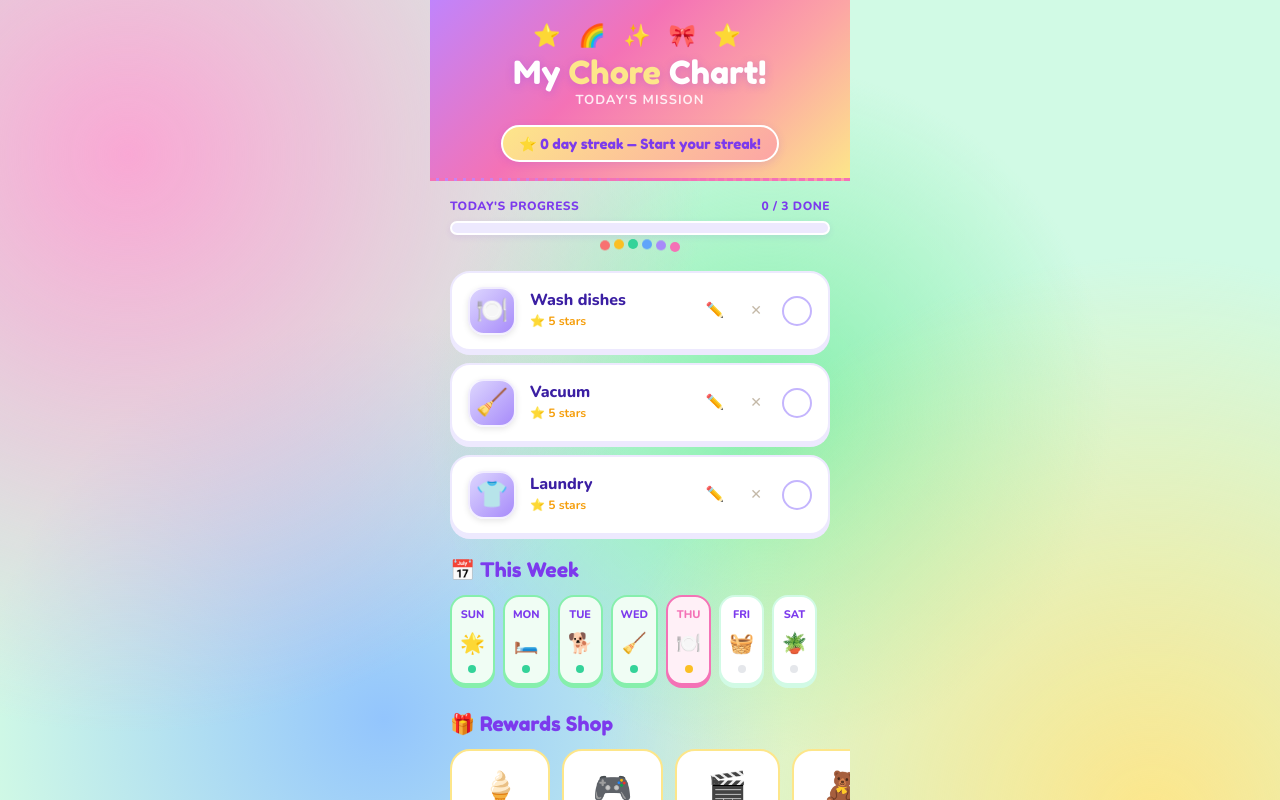
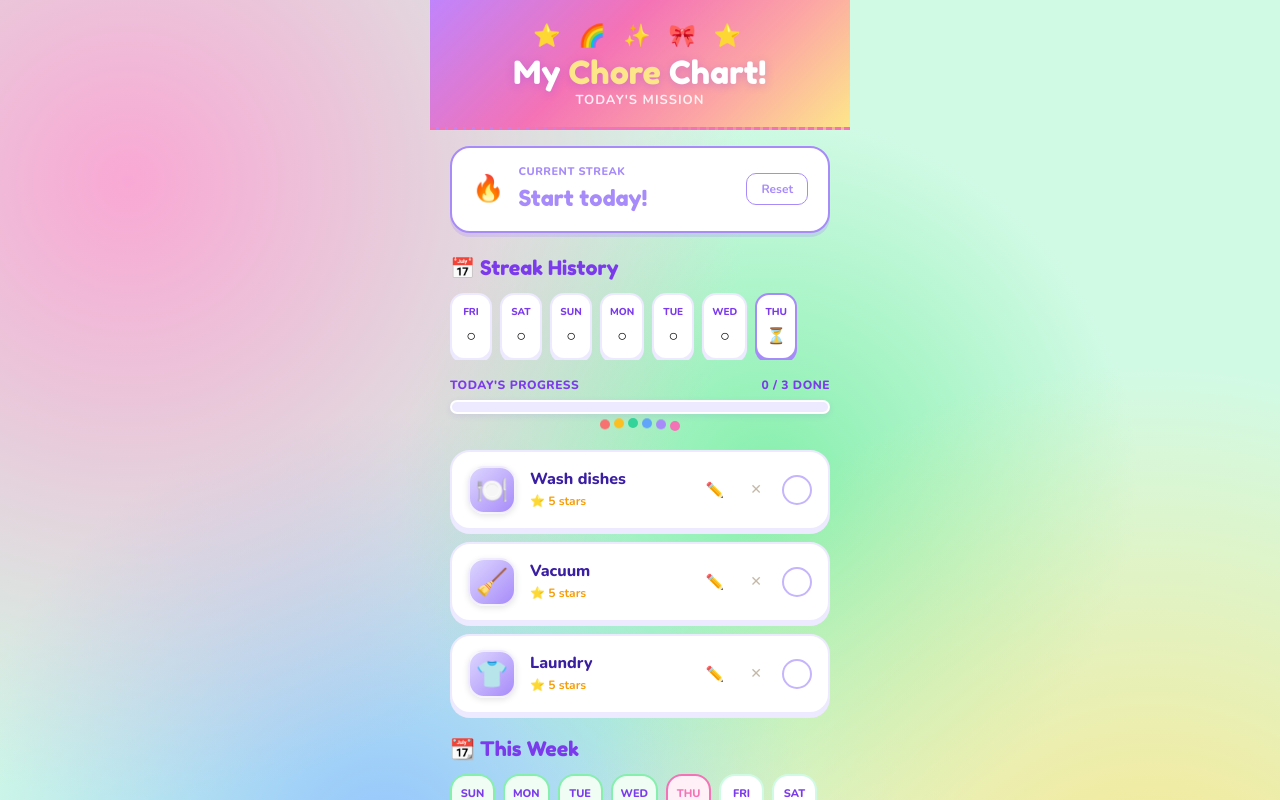
Before and after one commit to dominicarlequin-hub/chore-app, a React (Vite) app: page / in a window 1280 px wide. Shown: the top 800 px of the page. Built offline with nearby package versions, Linux system fonts and the light colour scheme.

Commit message:
Update ChoreList.jsx

```diff
--- a/ChoreList.jsx
+++ b/ChoreList.jsx
@@ -9,6 +9,29 @@ const DEFAULT_CHORES = [
 
 const WEEK_DAYS = ["Sun", "Mon", "Tue", "Wed", "Thu", "Fri", "Sat"];
 const WEEK_EMOJIS = ["🌟", "🛏️", "🐕", "🧹", "🍽️", "🧺", "🪴"];
+
+const MILESTONES = [
+  { days: 3,  emoji: "🌱", label: "3 Day Sprout!" },
+  { days: 7,  emoji: "🔥", label: "7 Day Flame!" },
+  { days: 14, emoji: "⚡", label: "2 Week Spark!" },
+  { days: 30, emoji: "👑", label: "30 Day Legend!" },
+];
+
+function getFlameSize(streak) {
+  if (streak >= 30) return 52;
+  if (streak >= 14) return 44;
+  if (streak >= 7)  return 38;
+  if (streak >= 3)  return 32;
+  return 26;
+}
+
+function getFlameColor(streak) {
+  if (streak >= 30) return "#7C3AED";
+  if (streak >= 14) return "#EF4444";
+  if (streak >= 7)  return "#F97316";
+  if (streak >= 3)  return "#FBBF24";
+  return "#A78BFA";
+}
 
 export default function ChoreList() {
   const [chores, setChores] = useState(() => {
@@ -26,15 +49,21 @@ export default function ChoreList() {
     return saved ? parseInt(saved) : 0;
   });
   const [streakPop, setStreakPop] = useState(false);
+  const [milestone, setMilestone] = useState(null);
   const [editingIndex, setEditingIndex] = useState(null);
   const [editValue, setEditValue] = useState("");
+  const [streakHistory, setStreakHistory] = useState(() => {
+    const saved = localStorage.getItem("streakHistory");
+    return saved ? JSON.parse(saved) : [];
+  });
   const editInputRef = useRef(null);
-
   const todayIndex = new Date().getDay();
+  const todayStr = new Date().toISOString().split("T")[0];
 
   useEffect(() => { localStorage.setItem("chores", JSON.stringify(chores)); }, [chores]);
   useEffect(() => { localStorage.setItem("choresDone", JSON.stringify(done)); }, [done]);
   useEffect(() => { localStorage.setItem("choreStreak", streak); }, [streak]);
+  useEffect(() => { localStorage.setItem("streakHistory", JSON.stringify(streakHistory)); }, [streakHistory]);
 
   useEffect(() => {
     if (editingIndex !== null && editInputRef.current) {
@@ -53,7 +82,18 @@ export default function ChoreList() {
         setStreak((prev) => {
           const next = prev + 1;
           localStorage.setItem("choreStreak", next);
+          // Check milestones
+          const hit = MILESTONES.find(m => m.days === next);
+          if (hit) {
+            setMilestone(hit);
+            setTimeout(() => setMilestone(null), 3000);
+          }
           return next;
+        });
+        // Save today to history
+        setStreakHistory(prev => {
+          if (prev.includes(todayStr)) return prev;
+          return [...prev, todayStr];
         });
         localStorage.setItem("streakCountedToday", "true");
         setStreakPop(true);
@@ -100,8 +140,10 @@ export default function ChoreList() {
 
   const handleReset = () => {
     setStreak(0);
+    setStreakHistory([]);
     localStorage.setItem("choreStreak", 0);
     localStorage.removeItem("streakCountedToday");
+    localStorage.removeItem("streakHistory");
   };
 
   const handleEditStart = (index, e) => {
@@ -124,12 +166,16 @@ export default function ChoreList() {
     if (e.key === "Escape") { setEditingIndex(null); setEditValue(""); }
   };
 
-  const getStreakLabel = () => {
-    if (streak === 0) return "Start your streak!";
-    if (streak === 1) return "1 day 🔥";
-    if (streak >= 7) return `${streak} days 🔥🔥`;
-    return `${streak} days 🔥`;
-  };
+  // Build last 7 days for history calendar
+  const last7Days = Array.from({ length: 7 }, (_, i) => {
+    const d = new Date();
+    d.setDate(d.getDate() - (6 - i));
+    return d.toISOString().split("T")[0];
+  });
+
+  const flameSize = getFlameSize(streak);
+  const flameColor = getFlameColor(streak);
+  const currentMilestone = MILESTONES.slice().reverse().find(m => streak >= m.days);
 
   return (
     <div style={styles.wrapper}>
@@ -141,27 +187,93 @@ export default function ChoreList() {
           40%  { transform: scale(1.04); }
           100% { transform: scale(1); }
         }
-        @keyframes streakPop {
-          0%   { transform: scale(1); }
-          50%  { transform: scale(1.05); box-shadow: 0 0 0 6px rgba(251,191,36,0.25); }
-          100% { transform: scale(1); }
+        @keyframes flamePulse {
+          0%, 100% { transform: scale(1); filter: drop-shadow(0 0 6px ${flameColor}88); }
+          50%       { transform: scale(1.15); filter: drop-shadow(0 0 14px ${flameColor}cc); }
         }
-        @keyframes shimmer {
-          to { left: 200%; }
+        @keyframes milestoneIn {
+          0%   { transform: scale(0.5) translateY(20px); opacity: 0; }
+          60%  { transform: scale(1.1) translateY(-4px); opacity: 1; }
+          100% { transform: scale(1) translateY(0); opacity: 1; }
         }
         @keyframes bounce {
           0%, 100% { transform: translateY(0); }
           50% { transform: translateY(-6px); }
         }
+        @keyframes shimmer {
+          to { left: 200%; }
+        }
         input:focus { outline: none; }
       `}</style>
+
+      {/* Milestone popup */}
+      {milestone && (
+        <div style={styles.milestonePopup}>
+          <div style={styles.milestoneEmoji}>{milestone.emoji}</div>
+          <div style={styles.milestoneLabel}>{milestone.label}</div>
+          <div style={styles.milestoneSub}>Keep it up! 🎉</div>
+        </div>
+      )}
 
       {/* Header */}
       <div style={styles.header}>
         <div style={styles.headerStickers}>⭐ 🌈 ✨ 🎀 ⭐</div>
         <h1 style={styles.headerTitle}>My <span style={{color:"#FDE68A"}}>Chore</span> Chart!</h1>
         <div style={styles.headerSub}>Today's Mission</div>
-        <div style={styles.starBadge}>⭐ {streak} day streak — {getStreakLabel()}</div>
+      </div>
+
+      {/* Streak Banner */}
+      <div style={{
+        ...styles.streakBanner,
+        borderColor: flameColor,
+        boxShadow: `0 4px 0px ${flameColor}44`,
+      }}>
+        <div style={styles.streakLeft}>
+          <div style={{
+            fontSize: flameSize,
+            animation: streak > 0 ? `flamePulse ${streak >= 7 ? "0.8s" : "1.4s"} ease-in-out infinite` : "none",
+            lineHeight: 1,
+          }}>🔥</div>
+          <div>
+            <div style={styles.streakTitle}>Current Streak</div>
+            <div style={{...styles.streakValue, color: flameColor}}>
+              {streak === 0 ? "Start today!" : `${streak} day${streak !== 1 ? "s" : ""}`}
+            </div>
+            {currentMilestone && (
+              <div style={{...styles.milestoneBadge, background: flameColor}}>
+                {currentMilestone.emoji} {currentMilestone.label}
+              </div>
+            )}
+          </div>
+        </div>
+        <button onClick={handleReset} style={{...styles.resetBtn, borderColor: flameColor, color: flameColor}}>
+          Reset
+        </button>
+      </div>
+
+      {/* Streak History Calendar */}
+      <div style={styles.sectionTitle}>📅 Streak History</div>
+      <div style={styles.historyRow}>
+        {last7Days.map((dateStr, i) => {
+          const isToday = dateStr === todayStr;
+          const completed = streakHistory.includes(dateStr);
+          const d = new Date(dateStr);
+          const label = WEEK_DAYS[d.getDay()];
+          return (
+            <div key={i} style={{
+              ...styles.historyDay,
+              background: completed ? flameColor : "white",
+              borderColor: isToday ? flameColor : "#EDE9FE",
+              boxShadow: isToday ? `0 3px 0px ${flameColor}` : "0 3px 0px #EDE9FE",
+            }}>
+              <div style={{
+                ...styles.historyLabel,
+                color: completed ? "white" : "#7C3AED",
+              }}>{label}</div>
+              <div style={{fontSize: 16}}>{completed ? "🔥" : isToday ? "⏳" : "○"}</div>
+            </div>
+          );
+        })}
       </div>
 
       {/* Progress */}
@@ -248,7 +360,7 @@ export default function ChoreList() {
       </div>
 
       {/* Weekly Calendar */}
-      <div style={styles.sectionTitle}>📅 This Week</div>
+      <div style={styles.sectionTitle}>📆 This Week</div>
       <div style={styles.weekCalendar}>
         {WEEK_DAYS.map((day, i) => {
           const isToday = i === todayIndex;
@@ -303,8 +415,7 @@ export default function ChoreList() {
         <button onClick={handleAdd} style={styles.addBtn}>＋ Add</button>
       </div>
 
-      {/* Reset streak */}
-      <button onClick={handleReset} style={styles.resetBtn}>Reset Streak</button>
+      <button onClick={handleReset} style={styles.resetBtn2}>Reset Streak</button>
 
       {allDone && total > 0 && (
         <p style={styles.allDoneBanner}>🎉 You crushed it today!</p>
@@ -320,6 +431,25 @@ const styles = {
     fontFamily: "'Nunito', sans-serif",
     paddingBottom: "40px",
   },
+  // Milestone popup
+  milestonePopup: {
+    position: "fixed", top: "50%", left: "50%",
+    transform: "translate(-50%, -50%)",
+    background: "white",
+    borderRadius: 28,
+    padding: "28px 36px",
+    textAlign: "center",
+    boxShadow: "0 20px 60px rgba(124,58,237,0.3)",
+    border: "3px solid #A78BFA",
+    zIndex: 1000,
+    animation: "milestoneIn 0.5s ease forwards",
+  },
+  milestoneEmoji: { fontSize: 64, marginBottom: 8 },
+  milestoneLabel: {
+    fontFamily: "'Fredoka One', cursive",
+    fontSize: 26, color: "#7C3AED",
+  },
+  milestoneSub: { fontSize: 16, color: "#A78BFA", marginTop: 4, fontWeight: 700 },
   // Header
   header: {
     background: "linear-gradient(135deg, #C084FC 0%, #F472B6 40%, #FCA5A5 70%, #FDE68A 100%)",
@@ -330,87 +460,83 @@ const styles = {
   headerStickers: { fontSize: 22, letterSpacing: 6, marginBottom: 4 },
   headerTitle: {
     fontFamily: "'Fredoka One', cursive",
-    fontSize: 32,
-    color: "white",
-    margin: 0,
-    lineHeight: 1,
+    fontSize: 32, color: "white", margin: 0, lineHeight: 1,
     textShadow: "0 2px 8px rgba(124,58,237,0.25)",
   },
   headerSub: {
-    fontSize: 13,
-    fontWeight: 700,
-    color: "rgba(255,255,255,0.85)",
-    marginTop: 2,
-    textTransform: "uppercase",
-    letterSpacing: 1,
+    fontSize: 13, fontWeight: 700,
+    color: "rgba(255,255,255,0.85)", marginTop: 2,
+    textTransform: "uppercase", letterSpacing: 1,
   },
-  starBadge: {
-    display: "inline-flex",
-    alignItems: "center",
-    gap: 6,
-    background: "linear-gradient(135deg, #FDE68A, #FCA5A5)",
-    borderRadius: 999,
-    padding: "6px 16px",
-    marginTop: 14,
-    fontFamily: "'Fredoka One', cursive",
-    fontSize: 14,
-    color: "#7C3AED",
-    border: "2px solid white",
-    boxShadow: "0 2px 8px rgba(124,58,237,0.15)",
+  // Streak banner
+  streakBanner: {
+    display: "flex", alignItems: "center", justifyContent: "space-between",
+    background: "white", borderRadius: 20, padding: "16px 20px",
+    margin: "16px 20px 0", border: "2.5px solid",
+    transition: "all 0.4s ease",
+  },
+  streakLeft: { display: "flex", alignItems: "center", gap: 14 },
+  streakTitle: {
+    fontSize: 11, fontWeight: 800, color: "#A78BFA",
+    textTransform: "uppercase", letterSpacing: 0.5, marginBottom: 2,
+  },
+  streakValue: { fontFamily: "'Fredoka One', cursive", fontSize: 22 },
+  milestoneBadge: {
+    display: "inline-block", borderRadius: 999,
+    padding: "2px 10px", fontSize: 11, fontWeight: 800,
+    color: "white", marginTop: 4,
+  },
+  resetBtn: {
+    background: "none", border: "1.5px solid",
+    borderRadius: 10, padding: "6px 14px",
+    fontSize: 12, cursor: "pointer",
+    fontFamily: "'Nunito', sans-serif", fontWeight: 700,
+  },
+  // Streak history
+  historyRow: {
+    display: "flex", gap: 8, padding: "0 20px",
+    overflowX: "auto", scrollbarWidth: "none",
+  },
+  historyDay: {
+    borderRadius: 14, padding: "10px 8px", textAlign: "center",
+    border: "2.5px solid", minWidth: 42, flexShrink: 0,
+    transition: "all 0.3s ease",
+  },
+  historyLabel: {
+    fontSize: 10, fontWeight: 800,
+    textTransform: "uppercase", marginBottom: 4,
   },
   // Progress
   progressWrap: { padding: "16px 20px 0" },
   progressLabel: {
-    display: "flex",
-    justifyContent: "space-between",
-    fontSize: 12,
-    fontWeight: 800,
-    color: "#7C3AED",
-    textTransform: "uppercase",
-    letterSpacing: 0.5,
-    marginBottom: 6,
+    display: "flex", justifyContent: "space-between",
+    fontSize: 12, fontWeight: 800, color: "#7C3AED",
+    textTransform: "uppercase", letterSpacing: 0.5, marginBottom: 6,
   },
   progressTrack: {
-    background: "#EDE9FE",
-    borderRadius: 999,
-    height: 14,
-    overflow: "hidden",
-    border: "2px solid white",
+    background: "#EDE9FE", borderRadius: 999, height: 14,
+    overflow: "hidden", border: "2px solid white",
     boxShadow: "0 2px 6px rgba(124,58,237,0.1)",
   },
   progressFill: {
-    height: "100%",
-    borderRadius: 999,
+    height: "100%", borderRadius: 999,
     transition: "width 0.5s ease, background-color 0.4s ease",
   },
-  // Dots
   dotsRow: {
-    display: "flex",
-    justifyContent: "center",
-    gap: 4,
-    padding: "10px 20px 0",
-    flexWrap: "wrap",
+    display: "flex", justifyContent: "center", gap: 4,
+    padding: "10px 20px 0", flexWrap: "wrap",
   },
   // Chore list
   choreList: { padding: "16px 20px 0", display: "flex", flexDirection: "column", gap: 12 },
   choreCard: {
-    background: "white",
-    borderRadius: 20,
-    padding: "14px 16px",
-    display: "flex",
-    alignItems: "center",
-    gap: 14,
-    border: "2.5px solid #EDE9FE",
-    boxShadow: "0 4px 0px #EDE9FE",
-    transition: "all 0.2s",
-    position: "relative",
-    overflow: "hidden",
+    background: "white", borderRadius: 20, padding: "14px 16px",
+    display: "flex", alignItems: "center", gap: 14,
+    border: "2.5px solid #EDE9FE", boxShadow: "0 4px 0px #EDE9FE",
+    transition: "all 0.2s", position: "relative", overflow: "hidden",
   },
   choreCardDone: {
-    background: "#F5F3FF",
-    borderColor: "#C4B5FD",
-    boxShadow: "0 4px 0px #C4B5FD",
-    opacity: 0.85,
+    background: "#F5F3FF", borderColor: "#C4B5FD",
+    boxShadow: "0 4px 0px #C4B5FD", opacity: 0.85,
   },
   choreIcon: {
     width: 48, height: 48, borderRadius: 16,
@@ -449,69 +575,52 @@ const styles = {
     background: "linear-gradient(135deg, #A78BFA, #7C3AED)",
     borderColor: "#7C3AED", color: "white",
   },
-  // Section title
   sectionTitle: {
-    fontFamily: "'Fredoka One', cursive",
-    fontSize: 20, color: "#7C3AED",
-    padding: "20px 20px 10px",
-    display: "flex", alignItems: "center", gap: 8,
+    fontFamily: "'Fredoka One', cursive", fontSize: 20, color: "#7C3AED",
+    padding: "20px 20px 10px", display: "flex", alignItems: "center", gap: 8,
   },
-  // Weekly calendar
   weekCalendar: {
-    display: "flex", gap: 8,
-    padding: "0 20px", overflowX: "auto",
-    paddingBottom: 4,
-    scrollbarWidth: "none",
+    display: "flex", gap: 8, padding: "0 20px",
+    overflowX: "auto", paddingBottom: 4, scrollbarWidth: "none",
   },
   dayCard: {
-    background: "white", borderRadius: 16,
-    padding: "10px 8px", textAlign: "center",
-    border: "2.5px solid #D1FAE5",
-    boxShadow: "0 3px 0px #D1FAE5",
+    background: "white", borderRadius: 16, padding: "10px 8px", textAlign: "center",
+    border: "2.5px solid #D1FAE5", boxShadow: "0 3px 0px #D1FAE5",
     minWidth: 44, flexShrink: 0,
   },
-  dayCardDone: {
-    borderColor: "#86EFAC", boxShadow: "0 3px 0px #86EFAC", background: "#F0FDF4",
-  },
-  dayCardToday: {
-    borderColor: "#F472B6", boxShadow: "0 3px 0px #F472B6", background: "#FFF0F7",
-  },
+  dayCardDone: { borderColor: "#86EFAC", boxShadow: "0 3px 0px #86EFAC", background: "#F0FDF4" },
+  dayCardToday: { borderColor: "#F472B6", boxShadow: "0 3px 0px #F472B6", background: "#FFF0F7" },
   dayLabel: { fontSize: 11, fontWeight: 800, textTransform: "uppercase", marginBottom: 6 },
   dayEmoji: { fontSize: 20, marginBottom: 6 },
   dayDot: { width: 8, height: 8, borderRadius: "50%", margin: "0 auto" },
-  // Rewards
   rewardShelf: {
     display: "flex", gap: 12, padding: "0 20px",
     overflowX: "auto", paddingBottom: 4, scrollbarWidth: "none",
   },
   rewardCard: {
-    background: "white", borderRadius: 20,
-    padding: "14px 16px", textAlign: "center",
+    background: "white", borderRadius: 20, padding: "14px 16px", textAlign: "center",
     border: "2.5px solid #FDE68A", boxShadow: "0 4px 0px #FDE68A",
     minWidth: 100, flexShrink: 0, cursor: "pointer",
   },
   rewardEmoji: { fontSize: 32, display: "block", marginBottom: 4 },
   rewardName: { fontSize: 12, fontWeight: 800, color: "#7C3AED", lineHeight: 1.2 },
   rewardCost: { fontSize: 11, fontWeight: 700, color: "#F59E0B", marginTop: 4 },
-  // Input
   inputRow: { display: "flex", gap: 8, padding: "20px 20px 0" },
   input: {
     flex: 1, padding: "13px 16px", fontSize: 15,
     fontFamily: "'Nunito', sans-serif",
     border: "2.5px solid #EDE9FE", borderRadius: 18,
     backgroundColor: "white", color: "#3B1FA3",
-    transition: "border-color 0.2s ease",
-    fontWeight: 700,
+    transition: "border-color 0.2s ease", fontWeight: 700,
   },
   addBtn: {
     padding: "13px 20px", fontSize: 15, fontWeight: 800,
     fontFamily: "'Fredoka One', cursive",
     background: "linear-gradient(135deg, #7C3AED, #A78BFA)",
     color: "white", border: "none", borderRadius: 18,
-    cursor: "pointer", boxShadow: "0 4px 0px #5B21B6",
-    whiteSpace: "nowrap",
+    cursor: "pointer", boxShadow: "0 4px 0px #5B21B6", whiteSpace: "nowrap",
   },
-  resetBtn: {
+  resetBtn2: {
     display: "block", margin: "12px auto 0",
     background: "none", border: "1.5px solid #C4B5FD",
     borderRadius: 10, padding: "6px 16px",
@@ -519,8 +628,8 @@ const styles = {
     fontFamily: "'Nunito', sans-serif", fontWeight: 700,
   },
   allDoneBanner: {
-    textAlign: "center", marginTop: 24,
-    fontSize: 16, color: "#7C3AED", fontWeight: 800,
+    textAlign: "center", marginTop: 24, fontSize: 16,
+    color: "#7C3AED", fontWeight: 800,
     fontFamily: "'Fredoka One', cursive",
   },
 };
```
